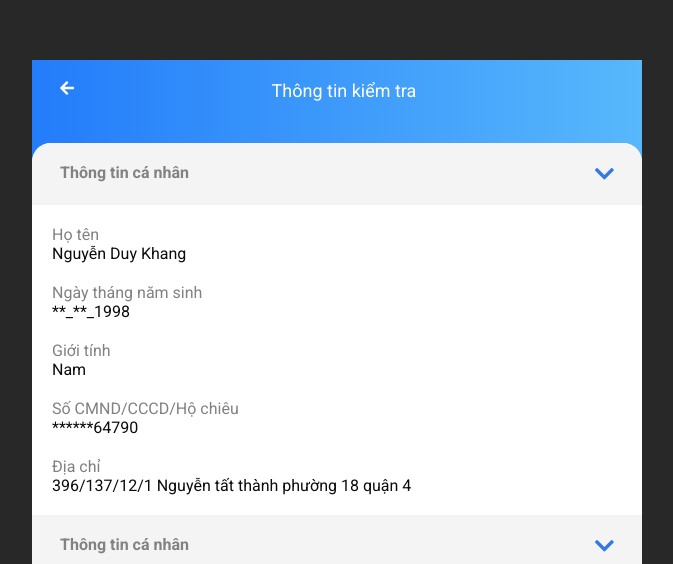
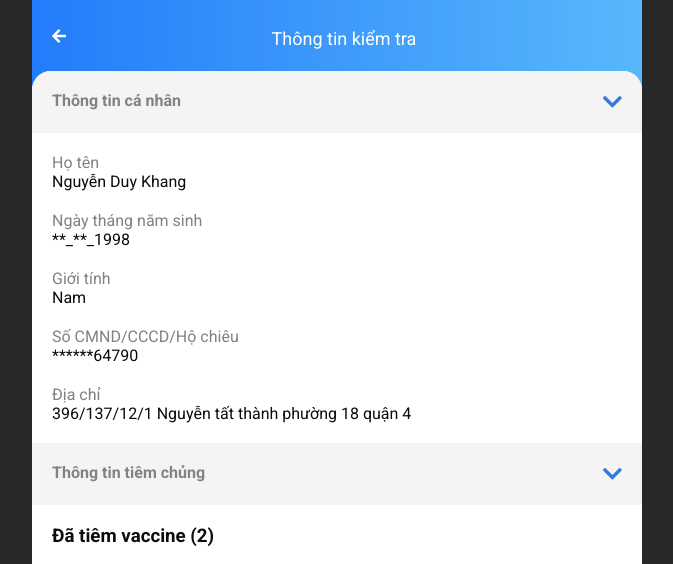
Before and after one commit to chungnhan-covid/thongtin, a plain HTML site: page index.html in a window 1280 px wide. Shown: the top 564 px of the page, without its empty margins (303-976 px from the left). Drawn offline with Linux system fonts and the light colour scheme.

Commit message:
fix upload

```diff
--- a/index.html
+++ b/index.html
@@ -51,7 +51,7 @@
           </div>
         </div>
         <div class="app-content__main">
-          <h4>Thông tin cá nhân</h4>
+          <h4>Thông tin tiêm chủng</h4>
           <i class="fas fa-chevron-down"></i>
         </div>
         <div class="app-content__info">
--- a/style.css
+++ b/style.css
@@ -15,18 +15,21 @@ body {
   padding: 10px 0;
 }
 .app {
-  margin: 60px auto;
+  margin: auto;
   max-width: 610px;
   width: 100%;
   background: linear-gradient(to right, #237cfa, #57b8fc);
   color: white;
   text-align: center;
 }
-.app-top,
-.app-content__main {
-  padding: 20px 28px;
+.app-top {
+  padding-top: 28px;
+  padding-left: 20px;
+  padding-right: 20px;
+  padding-bottom: 0;
 }
 .app-content__main {
+  padding: 20px;
   display: flex;
   color: #828282;
   justify-content: space-between;
```
